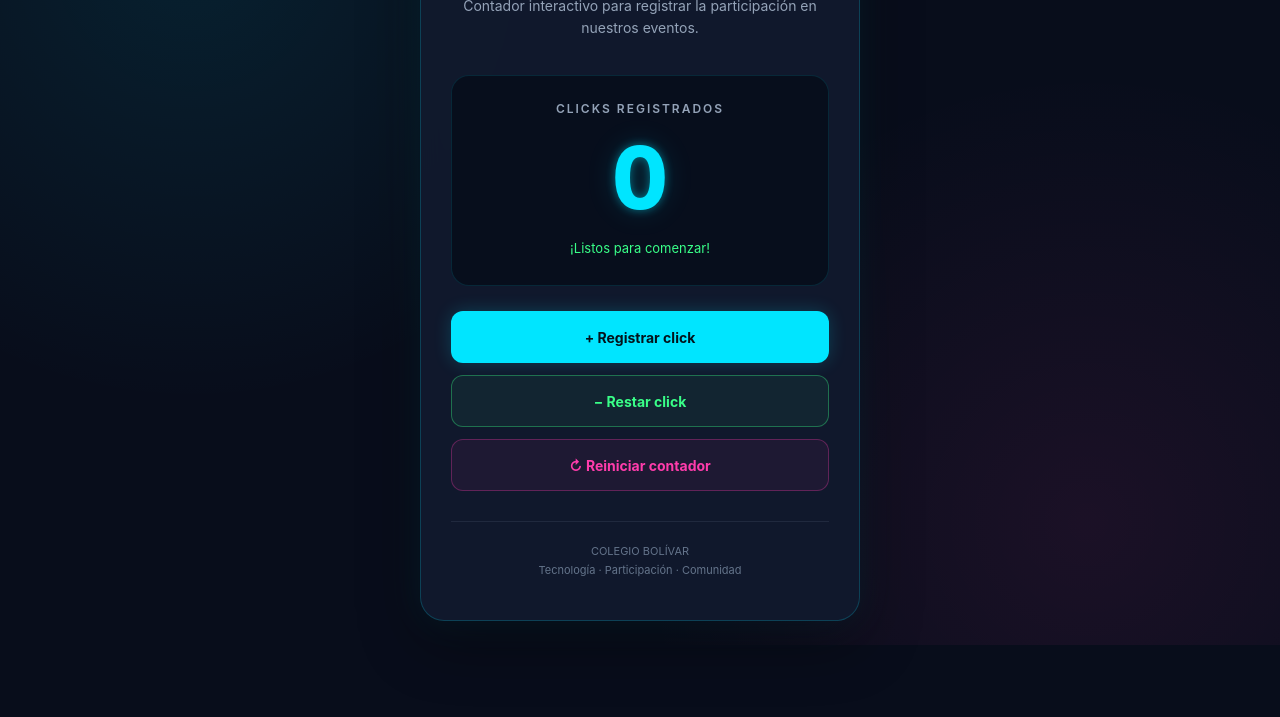
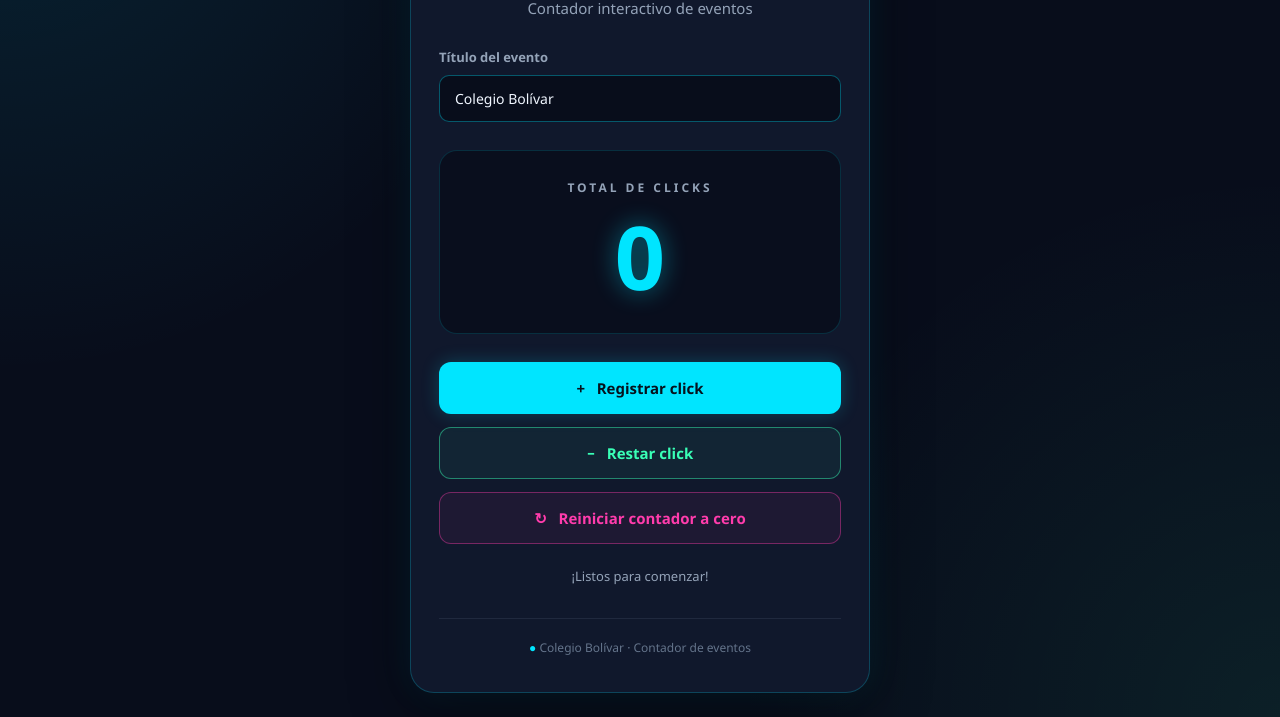
Before and after one commit to sofiarossopaz-byte/my-first-app, a plain HTML site: page index.html in a window 1280 px wide. Shown: the part 169-886 px from the top of the page. Before the commit the page ends 814 px from the top, so only its background shows below. Drawn offline with Linux system fonts and the light colour scheme.

Commit message:
v3: Button reset

```diff
--- a/index.html
+++ b/index.html
@@ -9,13 +9,12 @@
     <style>
         :root {
             --fondo: #080d1b;
-            --tarjeta: #111a2e;
+            --panel: #111a2e;
             --azul-neon: #00e5ff;
-            --verde-neon: #39ff88;
+            --verde-neon: #39ffb6;
             --rosa-neon: #ff3cac;
-            --texto: #f1f5f9;
+            --texto: #f0f6ff;
             --texto-secundario: #94a3b8;
-            --borde: rgba(0, 229, 255, 0.2);
         }
 
         * {
@@ -30,128 +29,132 @@
             justify-content: center;
             align-items: center;
             padding: 24px;
-            font-family: "Inter", "Segoe UI", Roboto, Arial, sans-serif;
+            font-family: "Segoe UI", Roboto, Helvetica, Arial, sans-serif;
             background:
-                radial-gradient(
-                    circle at 15% 15%,
-                    rgba(0, 229, 255, 0.09),
-                    transparent 35%
-                ),
-                radial-gradient(
-                    circle at 85% 85%,
-                    rgba(255, 60, 172, 0.08),
-                    transparent 35%
-                ),
+                radial-gradient(circle at top left, rgba(0, 229, 255, 0.10), transparent 35%),
+                radial-gradient(circle at bottom right, rgba(57, 255, 182, 0.08), transparent 35%),
                 var(--fondo);
             color: var(--texto);
         }
 
-        .contenedor {
+        .contador-container {
             width: 100%;
-            max-width: 440px;
-            padding: 40px 30px;
+            max-width: 460px;
+            padding: 36px 28px;
             text-align: center;
             background: rgba(17, 26, 46, 0.95);
-            border: 1px solid var(--borde);
+            border: 1px solid rgba(0, 229, 255, 0.22);
             border-radius: 24px;
-            box-shadow:
-                0 0 35px rgba(0, 229, 255, 0.07),
-                0 20px 60px rgba(0, 0, 0, 0.4);
-            backdrop-filter: blur(12px);
+            box-shadow: 0 0 35px rgba(0, 229, 255, 0.08),
+                        0 20px 60px rgba(0, 0, 0, 0.4);
         }
 
         .etiqueta {
             display: inline-block;
             margin-bottom: 18px;
-            padding: 7px 13px;
-            border: 1px solid rgba(0, 229, 255, 0.3);
+            padding: 7px 14px;
+            border: 1px solid rgba(0, 229, 255, 0.35);
             border-radius: 30px;
             color: var(--azul-neon);
-            background: rgba(0, 229, 255, 0.06);
+            background: rgba(0, 229, 255, 0.07);
             font-size: 11px;
             font-weight: 700;
             letter-spacing: 2px;
-            text-transform: uppercase;
         }
 
         h1 {
             margin-bottom: 12px;
-            font-size: clamp(25px, 6vw, 32px);
+            font-size: clamp(25px, 5vw, 32px);
             font-weight: 800;
-            letter-spacing: -1px;
+            overflow-wrap: anywhere;
         }
 
-        h1 span {
-            color: var(--azul-neon);
-            text-shadow: 0 0 15px rgba(0, 229, 255, 0.35);
-        }
-
-        .descripcion {
-            margin-bottom: 35px;
+        .subtitulo {
             color: var(--texto-secundario);
-            font-size: 14px;
+            font-size: 15px;
             line-height: 1.6;
         }
 
-        .contador-panel {
-            padding: 25px 15px;
-            margin-bottom: 25px;
-            background: rgba(5, 10, 23, 0.7);
-            border: 1px solid rgba(0, 229, 255, 0.12);
+        /* Campo para cambiar el título */
+        .editor-titulo {
+            margin-top: 28px;
+            text-align: left;
+        }
+
+        .editor-titulo label {
+            display: block;
+            margin-bottom: 9px;
+            color: var(--texto-secundario);
+            font-size: 13px;
+            font-weight: 600;
+        }
+
+        #tituloEvento {
+            width: 100%;
+            padding: 13px 15px;
+            border: 1px solid rgba(0, 229, 255, 0.35);
+            border-radius: 10px;
+            outline: none;
+            background: #080d1b;
+            color: var(--texto);
+            font: inherit;
+            font-size: 14px;
+            transition: border-color 0.2s, box-shadow 0.2s;
+        }
+
+        #tituloEvento:focus {
+            border-color: var(--azul-neon);
+            box-shadow: 0 0 14px rgba(0, 229, 255, 0.15);
+        }
+
+        .contador-display {
+            margin: 28px 0;
+            padding: 28px 15px;
+            background: rgba(8, 13, 27, 0.8);
+            border: 1px solid rgba(0, 229, 255, 0.15);
             border-radius: 18px;
         }
 
         .contador-label {
+            display: block;
+            margin-bottom: 12px;
             color: var(--texto-secundario);
             font-size: 12px;
             font-weight: 600;
-            letter-spacing: 2px;
-            text-transform: uppercase;
+            letter-spacing: 3px;
         }
 
-        .contador {
-            margin: 15px 0;
+        #contador {
             color: var(--azul-neon);
-            font-size: clamp(65px, 15vw, 86px);
+            font-size: clamp(64px, 15vw, 88px);
             font-weight: 800;
             line-height: 1.1;
             font-variant-numeric: tabular-nums;
-            text-shadow:
-                0 0 10px rgba(0, 229, 255, 0.45),
-                0 0 30px rgba(0, 229, 255, 0.15);
-            transition: transform 0.2s ease;
+            text-shadow: 0 0 25px rgba(0, 229, 255, 0.45);
+            transition: transform 0.15s ease;
         }
 
-        .contador.animar {
+        #contador.animar {
             transform: scale(1.08);
-        }
-
-        .estado {
-            min-height: 20px;
-            color: var(--verde-neon);
-            font-size: 13px;
         }
 
         .botones {
             display: flex;
             flex-direction: column;
-            gap: 12px;
+            gap: 13px;
         }
 
         button {
             width: 100%;
             min-height: 52px;
-            padding: 14px 18px;
+            padding: 14px 20px;
             border: 1px solid transparent;
             border-radius: 12px;
             font-family: inherit;
-            font-size: 14px;
+            font-size: 15px;
             font-weight: 700;
             cursor: pointer;
-            transition:
-                transform 0.2s ease,
-                box-shadow 0.2s ease,
-                background 0.2s ease;
+            transition: transform 0.2s, box-shadow 0.2s, background 0.2s;
         }
 
         button:hover {
@@ -163,59 +166,65 @@
         }
 
         button:focus-visible {
-            outline: 2px solid white;
+            outline: 3px solid #ffffff;
             outline-offset: 4px;
         }
 
-        .boton-sumar {
-            color: #03131b;
+        #botonSumar {
+            color: #06121d;
             background: var(--azul-neon);
-            box-shadow: 0 0 18px rgba(0, 229, 255, 0.2);
+            box-shadow: 0 0 18px rgba(0, 229, 255, 0.22);
         }
 
-        .boton-sumar:hover {
-            background: #65efff;
-            box-shadow: 0 0 28px rgba(0, 229, 255, 0.4);
+        #botonSumar:hover {
+            background: #69efff;
+            box-shadow: 0 0 28px rgba(0, 229, 255, 0.45);
         }
 
-        .boton-restar {
+        #botonRestar {
             color: var(--verde-neon);
-            background: rgba(57, 255, 136, 0.06);
-            border-color: rgba(57, 255, 136, 0.35);
+            background: rgba(57, 255, 182, 0.06);
+            border-color: rgba(57, 255, 182, 0.45);
         }
 
-        .boton-restar:hover {
-            background: rgba(57, 255, 136, 0.13);
-            box-shadow: 0 0 18px rgba(57, 255, 136, 0.1);
+        #botonRestar:hover {
+            background: rgba(57, 255, 182, 0.14);
         }
 
-        .boton-reiniciar {
+        #botonReiniciar {
             color: var(--rosa-neon);
             background: rgba(255, 60, 172, 0.06);
-            border-color: rgba(255, 60, 172, 0.3);
+            border-color: rgba(255, 60, 172, 0.4);
         }
 
-        .boton-reiniciar:hover {
-            background: rgba(255, 60, 172, 0.13);
-            box-shadow: 0 0 18px rgba(255, 60, 172, 0.1);
+        #botonReiniciar:hover {
+            background: rgba(255, 60, 172, 0.14);
+            box-shadow: 0 0 20px rgba(255, 60, 172, 0.12);
+        }
+
+        #mensaje {
+            min-height: 24px;
+            margin-top: 22px;
+            color: var(--texto-secundario);
+            font-size: 13px;
+            line-height: 1.6;
         }
 
         footer {
-            margin-top: 30px;
+            margin-top: 28px;
             padding-top: 20px;
             border-top: 1px solid rgba(148, 163, 184, 0.12);
             color: #64748b;
-            font-size: 11px;
-            line-height: 1.7;
+            font-size: 12px;
         }
 
-        @media (max-width: 380px) {
-            .contenedor {
-                padding: 30px 20px;
-            }
+        footer span {
+            color: var(--azul-neon);
+        }
 
-            h1 {
-                font-size: 25px;
+        @media (max-width: 400px) {
+            .contador-container {
+                padding: 28px 20px;
             }
         }
 
@@ -223,106 +232,115 @@
             *,
             *::before,
             *::after {
-                scroll-behavior: auto !important;
-                transition: none !important;
+                transition-duration: 0.01ms !important;
+                animation-duration: 0.01ms !important;
             }
         }
     </style>
 </head>
 
 <body>
-    <main class="contenedor">
-        <div class="etiqueta">EVENTOS ESCOLARES</div>
+    <main class="contador-container">
+        <span class="etiqueta">EVENTOS ESCOLARES</span>
 
-        <h1>Colegio <span>Bolívar</span></h1>
+        <h1 id="tituloVisible">Colegio Bolívar</h1>
 
-        <p class="descripcion">
-            Contador interactivo para registrar la participación
-            en nuestros eventos.
-        </p>
+        <p class="subtitulo">Contador interactivo de eventos</p>
 
-        <section class="contador-panel" aria-label="Contador de clicks">
-            <p class="contador-label">Clicks registrados</p>
+        <div class="editor-titulo">
+            <label for="tituloEvento">Título del evento</label>
+            <input
+                type="text"
+                id="tituloEvento"
+                placeholder="Escribe el nombre del evento..."
+                value="Colegio Bolívar"
+                maxlength="80"
+                autocomplete="off"
+            >
+        </div>
+
+        <section class="contador-display" aria-label="Contador de clicks">
+            <span class="contador-label">TOTAL DE CLICKS</span>
 
             <div
-                class="contador"
                 id="contador"
                 role="status"
                 aria-live="polite"
                 aria-atomic="true"
             >0</div>
-
-            <p class="estado" id="mensaje" aria-live="polite">
-                ¡Listos para comenzar!
-            </p>
         </section>
 
         <div class="botones">
-            <button
-                class="boton-sumar"
-                id="sumar"
-                type="button"
-            >
-                + Registrar click
+            <button id="botonSumar" type="button">
+                + &nbsp; Registrar click
             </button>
 
-            <button
-                class="boton-restar"
-                id="restar"
-                type="button"
-            >
-                − Restar click
+            <button id="botonRestar" type="button">
+                − &nbsp; Restar click
             </button>
 
-            <button
-                class="boton-reiniciar"
-                id="reiniciar"
-                type="button"
-            >
-                ↻ Reiniciar contador
+            <button id="botonReiniciar" type="button">
+                ↻ &nbsp; Reiniciar contador a cero
             </button>
         </div>
 
+        <p id="mensaje" role="status" aria-live="polite">
+            ¡Listos para comenzar!
+        </p>
+
         <footer>
-            COLEGIO BOLÍVAR<br>
-            Tecnología · Participación · Comunidad
+            <span>●</span> Colegio Bolívar · Contador de eventos
         </footer>
     </main>
 
     <script>
-        // Estado inicial del contador
+        // Estado del contador
         let clicks = 0;
 
         // Referencias a los elementos HTML
         const contador = document.getElementById("contador");
         const mensaje = document.getElementById("mensaje");
-        const botonSumar = document.getElementById("sumar");
-        const botonRestar = document.getElementById("restar");
-        const botonReiniciar = document.getElementById("reiniciar");
+        const botonSumar = document.getElementById("botonSumar");
+        const botonRestar = document.getElementById("botonRestar");
+        const botonReiniciar = document.getElementById("botonReiniciar");
+        const tituloEvento = document.getElementById("tituloEvento");
+        const tituloVisible = document.getElementById("tituloVisible");
 
-        // Actualiza el número, el mensaje y la animación
+        // Actualizar el contador y el mensaje
         function actualizarContador() {
             contador.textContent = clicks;
 
             if (clicks === 0) {
                 mensaje.textContent = "¡Listos para comenzar!";
             } else if (clicks === 1) {
-                mensaje.textContent = "¡Primer click registrado!";
+                mensaje.textContent = "¡Se ha registrado 1 click!";
             } else {
                 mensaje.textContent =
-                    `¡${clicks} clicks registrados!`;
+                    `¡Se han registrado ${clicks} clicks!`;
             }
+        }
 
-            // Reinicia la animación visual
+        // Animación del número
+        function animarContador() {
             contador.classList.remove("animar");
             void contador.offsetWidth;
             contador.classList.add("animar");
         }
 
-        // Registrar un click
+        // Cambiar el título en tiempo real mientras se escribe
+        tituloEvento.addEventListener("input", function () {
+            const nuevoTitulo = tituloEvento.value.trim();
+            tituloVisible.textContent = nuevoTitulo || "Nombre del evento";
+            document.title = nuevoTitulo
+                ? `${nuevoTitulo} | Contador de Eventos`
+                : "Contador de Eventos | Colegio Bolívar";
+        });
+
+        // Sumar un click
         botonSumar.addEventListener("click", function () {
             clicks++;
             actualizarContador();
+            animarContador();
         });
 
         // Restar un click sin permitir números negativos
@@ -330,17 +348,23 @@
             if (clicks > 0) {
                 clicks--;
                 actualizarContador();
+                animarContador();
             } else {
                 mensaje.textContent =
-                    "El contador ya está en cero.";
+                    "El contador no puede ser negativo.";
             }
         });
 
-        // Reiniciar el contador
+        // Reiniciar el contador a cero
         botonReiniciar.addEventListener("click", function () {
             clicks = 0;
             actualizarContador();
+            animarContador();
+            mensaje.textContent = "Contador reiniciado a cero.";
         });
+
+        // Inicializar la interfaz
+        actualizarContador();
     </script>
 </body>
 </html>
```
